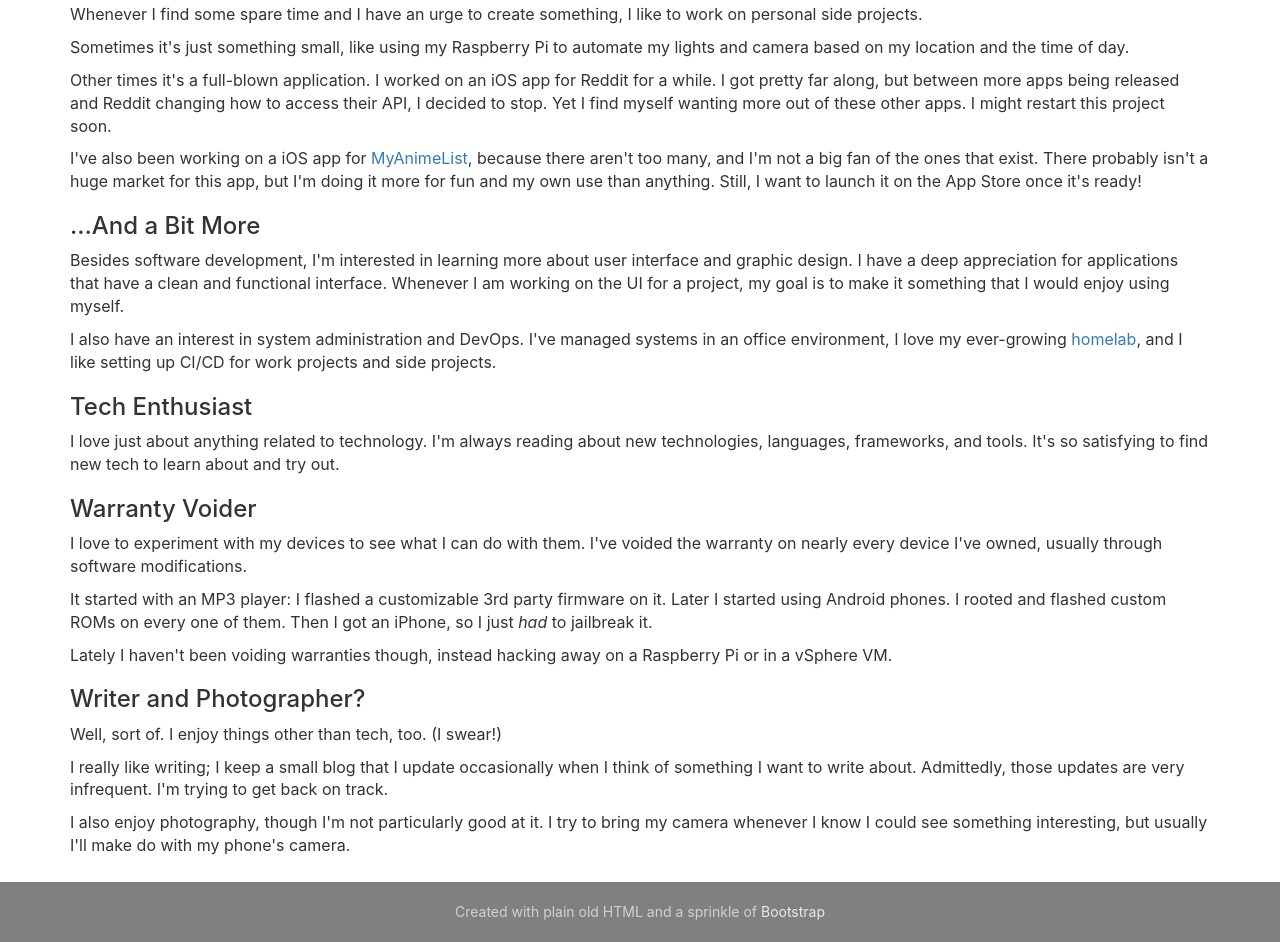
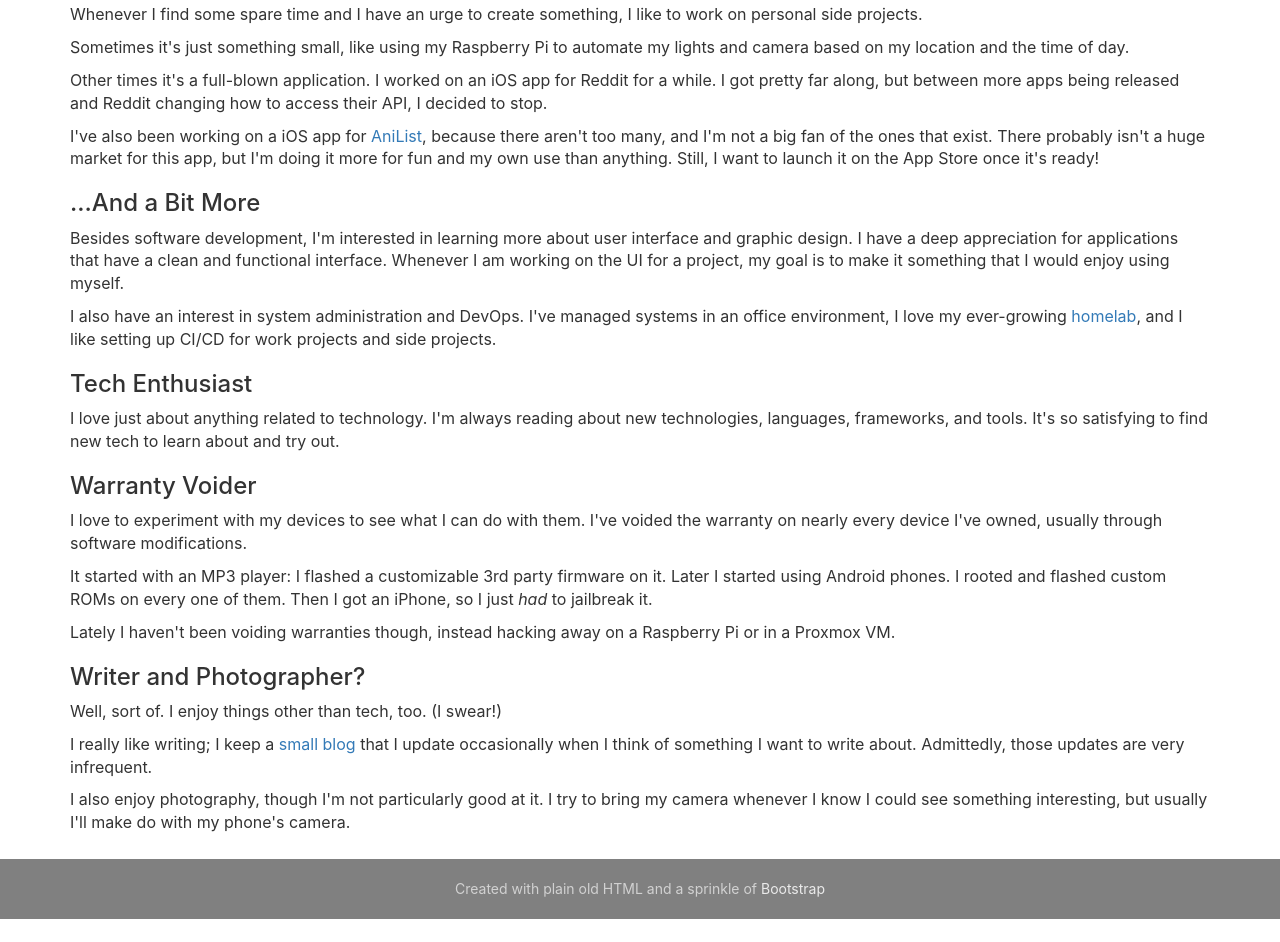
Before and after one commit to klanchman/klanchman.github.io, a plain HTML site: page index.html in a window 1280 px wide. Shown: the part 557-1499 px from the top of the page. After the commit the page ends 1476 px from the top, so only its background shows below. Drawn offline with nearby package versions, Linux system fonts and the light colour scheme.

Commit message:
Minor updates to wording

```diff
--- a/index.html
+++ b/index.html
@@ -99,10 +99,10 @@
         Sometimes it's just something small, like using my Raspberry Pi to automate my lights and camera based on my location and the time of day.
     </p>
     <p>
-        Other times it's a full-blown application. I worked on an iOS app for Reddit for a while. I got pretty far along, but between more apps being released and Reddit changing how to access their API, I decided to stop. Yet I find myself wanting more out of these other apps. I might restart this project soon.
+        Other times it's a full-blown application. I worked on an iOS app for Reddit for a while. I got pretty far along, but between more apps being released and Reddit changing how to access their API, I decided to stop.
     </p>
     <p>
-        I've also been working on a iOS app for <a href="https://myanimelist.net">MyAnimeList</a>, because there aren't too many, and I'm not a big fan of the ones that exist.
+        I've also been working on a iOS app for <a href="https://anilist.co" target="_blank">AniList</a>, because there aren't too many, and I'm not a big fan of the ones that exist.
         There probably isn't a huge market for this app, but I'm doing it more for fun and my own use than anything. Still, I want to launch it on the App Store once it's ready!
     </p>
 
@@ -128,7 +128,7 @@
         It started with an MP3 player: I flashed a customizable 3rd party firmware on it. Later I started using Android phones. I rooted and flashed custom ROMs on every one of them. Then I got an iPhone, so I just <em>had</em> to jailbreak it.
     </p>
     <p>
-        Lately I haven't been voiding warranties though, instead hacking away on a Raspberry Pi or in a vSphere VM.
+        Lately I haven't been voiding warranties though, instead hacking away on a Raspberry Pi or in a Proxmox VM.
     </p>
 
     <h3>Writer and Photographer?</h3>
@@ -136,7 +136,7 @@
         Well, sort of. I enjoy things other than tech, too. (I swear!)
     </p>
     <p>
-        I really like writing; I keep a small blog that I update occasionally when I think of something I want to write about. Admittedly, those updates are very infrequent. I'm trying to get back on track.
+        I really like writing; I keep a <a href="https://blog.kylelanchman.com">small blog</a> that I update occasionally when I think of something I want to write about. Admittedly, those updates are very infrequent.
     </p>
     <p>
         I also enjoy photography, though I'm not particularly good at it. I try to bring my camera whenever I know I could see something interesting, but usually I'll make do with my phone's camera.
```
